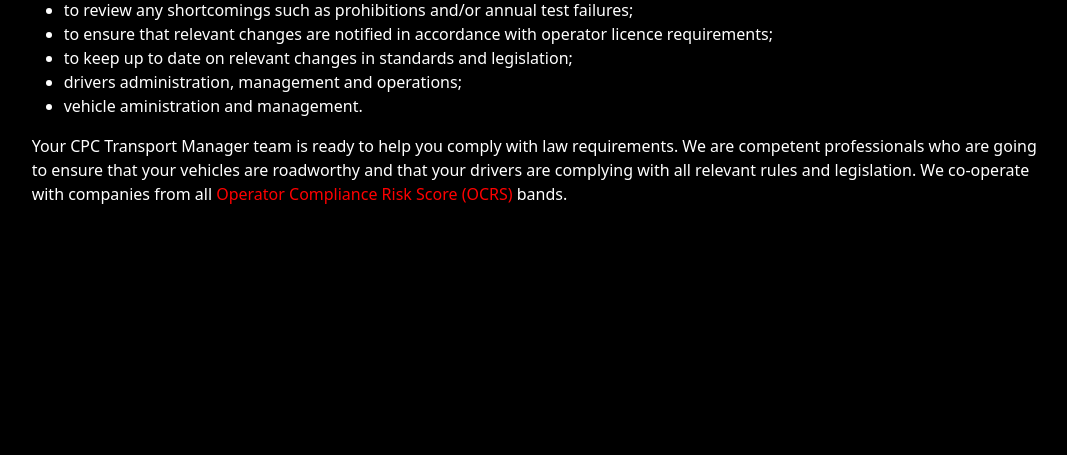
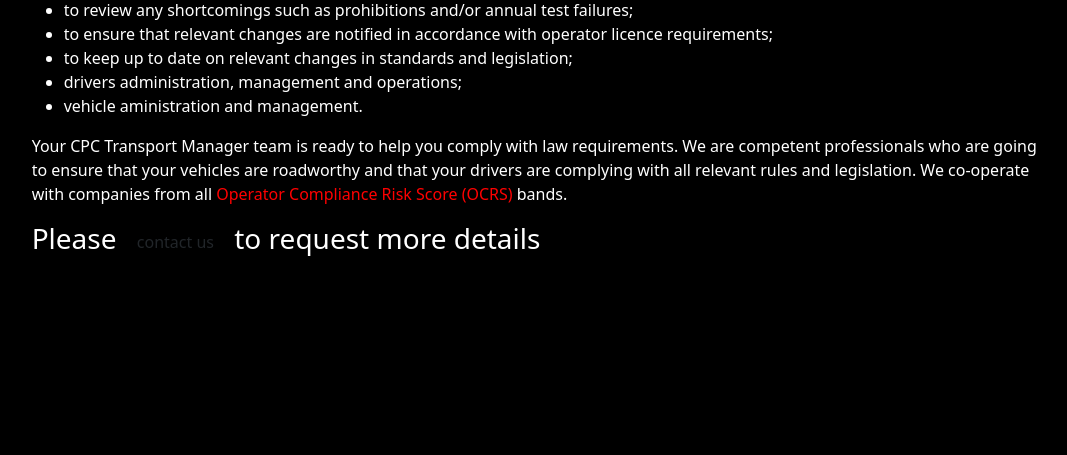
Before and after one commit to malc-u/Your-CPC-TransportManager, a Flask app: page /services in a window 1280 px wide. Shown: the part 226-681 px from the top of the page, without its empty margins (85-1152 px from the left). Run offline with Flask 2, Linux system fonts and the light colour scheme; some libraries are stand-ins or nearby versions.

Commit message:
Added button to direct from services to contact page

```diff
--- a/templates/pages/services.html
+++ b/templates/pages/services.html
@@ -28,7 +28,7 @@
             target="_blank" rel="noopener noreferrer" alt="Operator Compliance Risk Score (OCRS) system">
             Operator Compliance Risk Score (OCRS)</a> bands.
         </p>
-
+        <h3 class="mb-5">Please <a class="btn btn-services" href="{{url_for('contact')}}">contact us</a> to request more details</h3>
     </div>
 </div>
 {% endblock %}
```
